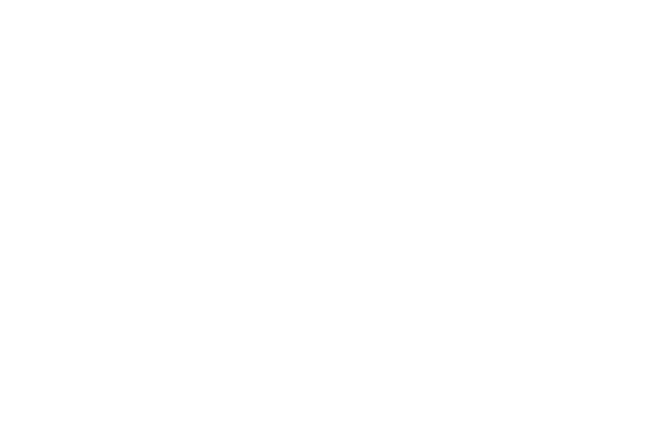
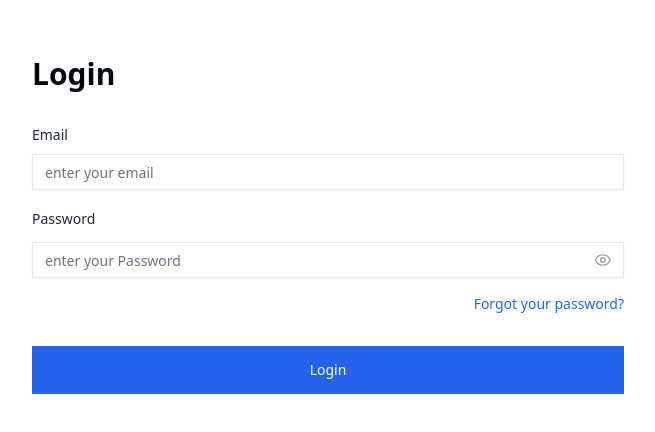
Before and after one commit to Hadywahba/sand-box, a Next.js app: page /login in a window 1280 px wide. Shown: the top 432 px of the page, without its empty margins (312-967 px from the left). Built offline with nearby package versions, Linux system fonts and the light colour scheme.

Commit message:
feat: integrate login with NextAuth credentials

```diff
--- a/package.json
+++ b/package.json
@@ -9,8 +9,11 @@
     "lint": "next lint"
   },
   "dependencies": {
+    "@hookform/resolvers": "^5.2.2",
     "@radix-ui/react-label": "^2.1.8",
     "@radix-ui/react-slot": "^1.2.4",
+    "@tanstack/react-query": "^5.90.12",
+    "@tanstack/react-query-devtools": "^5.91.1",
     "class-variance-authority": "^0.7.1",
     "clsx": "^2.1.1",
     "lucide-react": "^0.562.0",
@@ -21,7 +24,8 @@
     "react-dom": "^18",
     "react-hook-form": "^7.69.0",
     "tailwind-merge": "^3.4.0",
-    "tailwindcss-animate": "^1.0.7"
+    "tailwindcss-animate": "^1.0.7",
+    "zod": "^4.2.1"
   },
   "devDependencies": {
     "@types/node": "^20",
--- a/src/app/(auth)/login/_components/login-form.tsx
+++ b/src/app/(auth)/login/_components/login-form.tsx
@@ -1,6 +1,87 @@
 'use client';
+import EmailField from '@/components/features/auth-fields/email-field';
+import PasswordField from '@/components/features/auth-fields/password-field';
+import { LoginFormFields, loginschema } from '@/lib/schemas/login.schema';
+import { zodResolver } from '@hookform/resolvers/zod';
+import Link from 'next/link';
 import React from 'react';
+import { SubmitHandler, useForm } from 'react-hook-form';
+import { UseLogin } from '../_hooks/use-login';
+import SubmitButton from '@/components/features/auth-fields/submit-button';
 
 export default function LoginForm() {
-  return <div></div>;
+  // Mutation
+  const { error, isPending, Login } = UseLogin();
+
+  // Form
+  const { register, handleSubmit, formState, setError } =
+    useForm<LoginFormFields>({
+      mode: 'all',
+      resolver: zodResolver(loginschema),
+      defaultValues: {
+        email: '',
+        password: '',
+      },
+    });
+
+  // Function it used to submit login data
+  const onsubmit: SubmitHandler<LoginFormFields> = async (data) => {
+    Login(data, {
+      onError: (error) => {
+        setError('root', {
+          message: error?.message || 'Login failed, please try again',
+        });
+      },
+    });
+  };
+
+  return (
+    <main className="mx-auto flex h-screen w-full flex-col justify-center gap-3 px-6 lg:h-full lg:w-[50%] lg:pt-14">
+      <h1 className="font-inter pb-6 text-start text-3xl font-bold">Login</h1>
+      <form
+        onSubmit={handleSubmit(onsubmit)}
+        className="flex flex-col justify-center gap-4"
+      >
+        {/* email section */}
+        <section className="w-full">
+          <EmailField
+            register={register}
+            name="email"
+            errors={formState.errors}
+            label="Email"
+            placeholder="enter your email"
+          />
+        </section>
+
+        {/* password section */}
+        <section className="w-full">
+          <PasswordField
+            register={register}
+            name="password"
+            errors={formState.errors}
+            label="Password"
+            placeholder="enter your Password"
+          />
+        </section>
+
+        <Link
+          href={'/forgot-password'}
+          className="text-end text-sm font-medium text-blue-600"
+        >
+          Forgot your password?
+        </Link>
+
+        {/* button */}
+        <section>
+          <SubmitButton
+            label="Login"
+            message={error}
+            loading={formState.isSubmitting}
+            disbale={formState.isValid}
+            isPending={isPending}
+          />
+        </section>
+      </form>
+    </main>
+  );
 }
--- /dev/null
+++ b/src/app/(auth)/login/_hooks/use-login.ts
@@ -0,0 +1,36 @@
+import { LoginFormFields } from '@/lib/schemas/login.schema';
+import { useMutation } from '@tanstack/react-query';
+import { signIn } from 'next-auth/react';
+
+export const UseLogin = () => {
+  // Mutation
+  const {
+    mutate: Login,
+    isPending,
+    error,
+  } = useMutation({
+    mutationFn: async (data: LoginFormFields) => {
+      const payload = await signIn('credentials', {
+        email: data.email,
+        password: data.password,
+        redirect: false,
+      });
+
+      if (payload?.ok) {
+        const callbackUrl =
+          new URLSearchParams(location.search).get('callbackUrl') || '/';
+        return (location.href = callbackUrl);
+      }
+      if (payload?.error) {
+        throw new Error('Invalid email or password');
+      }
+
+      return payload;
+    },
+  });
+  return {
+    Login,
+    isPending,
+    error,
+  };
+};
--- a/src/app/(home)/page.tsx
+++ b/src/app/(home)/page.tsx
@@ -1,4 +1,7 @@
 export default function Home() {
-
-  return <></>;
+  return (
+    <>
+      <h1>welcome hady</h1>
+    </>
+  );
 }
--- /dev/null
+++ b/src/app/api/auth/[...nextauth]/route.ts
@@ -0,0 +1,5 @@
+import { authoption } from '@/auth';
+import NextAuth from 'next-auth';
+
+const handler = NextAuth(authoption);
+export { handler as GET, handler as POST };
--- a/src/app/layout.tsx
+++ b/src/app/layout.tsx
@@ -1,21 +1,22 @@
-import type { Metadata } from "next";
-import localFont from "next/font/local";
-import "./globals.css";
+import type { Metadata } from 'next';
+import localFont from 'next/font/local';
+import './globals.css';
+import Providers from '@/components/providers/app';
 
 const geistSans = localFont({
-  src: "./fonts/GeistVF.woff",
-  variable: "--font-geist-sans",
-  weight: "100 900",
+  src: './fonts/GeistVF.woff',
+  variable: '--font-geist-sans',
+  weight: '100 900',
 });
 const geistMono = localFont({
-  src: "./fonts/GeistMonoVF.woff",
-  variable: "--font-geist-mono",
-  weight: "100 900",
+  src: './fonts/GeistMonoVF.woff',
+  variable: '--font-geist-mono',
+  weight: '100 900',
 });
 
 export const metadata: Metadata = {
-  title: "Create Next App",
-  description: "Generated by create next app",
+  title: 'Create Next App',
+  description: 'Generated by create next app',
 };
 
 export default function RootLayout({
@@ -28,7 +29,7 @@ export default function RootLayout({
       <body
         className={`${geistSans.variable} ${geistMono.variable} antialiased`}
       >
-        {children}
+        <Providers>{children}</Providers>
       </body>
     </html>
   );
--- /dev/null
+++ b/src/components/providers/app/components/next-auth.provider.tsx
@@ -0,0 +1,11 @@
+'use client';
+
+import { SessionProvider } from 'next-auth/react';
+
+export default function NextAuthProvider({
+  children,
+}: Readonly<{
+  children: React.ReactNode;
+}>) {
+  return <SessionProvider>{children}</SessionProvider>;
+}
--- /dev/null
+++ b/src/components/providers/app/components/react-query-provider.tsx
@@ -0,0 +1,52 @@
+'use client';
+
+// Since QueryClientProvider relies on useContext under the hood, we have to put 'use client' on top
+import {
+  isServer,
+  QueryClient,
+  QueryClientProvider,
+} from '@tanstack/react-query';
+
+function makeQueryClient() {
+  return new QueryClient({
+    defaultOptions: {
+      queries: {
+        // With SSR, we usually want to set some default staleTime
+        // above 0 to avoid refetching immediately on the client
+        staleTime: 60 * 1000,
+      },
+    },
+  });
+}
+
+let browserQueryClient: QueryClient | undefined = undefined;
+
+function getQueryClient() {
+  if (isServer) {
+    // Server: always make a new query client
+    return makeQueryClient();
+  } else {
+    // Browser: make a new query client if we don't already have one
+    // This is very important, so we don't re-make a new client if React
+    // suspends during the initial render. This may not be needed if we
+    // have a suspense boundary BELOW the creation of the query client
+    if (!browserQueryClient) browserQueryClient = makeQueryClient();
+    return browserQueryClient;
+  }
+}
+
+export default function ReactQueryProvider({
+  children,
+}: {
+  children: React.ReactNode;
+}) {
+  // NOTE: Avoid useState when initializing the query client if you don't
+  //       have a suspense boundary between this and the code that may
+  //       suspend because React will throw away the client on the initial
+  //       render if it suspends and there is no boundary
+  const queryClient = getQueryClient();
+
+  return (
+    <QueryClientProvider client={queryClient}>{children}</QueryClientProvider>
+  );
+}
--- /dev/null
+++ b/src/lib/schemas/login.schema.ts
@@ -0,0 +1,9 @@
+import z from 'zod';
+
+// Validation Schema
+export const loginschema = z.object({
+  email: z.string().nonempty(' your email is required').email('Invalid email'),
+  password: z.string().nonempty(' your password is required'),
+});
+
+export type LoginFormFields = z.infer<typeof loginschema>;
```
Also changed, not shown: src/components/providers/app/index.tsx (+10 -0 lines), 2 other files (tests, documents, lock files or other folders).
